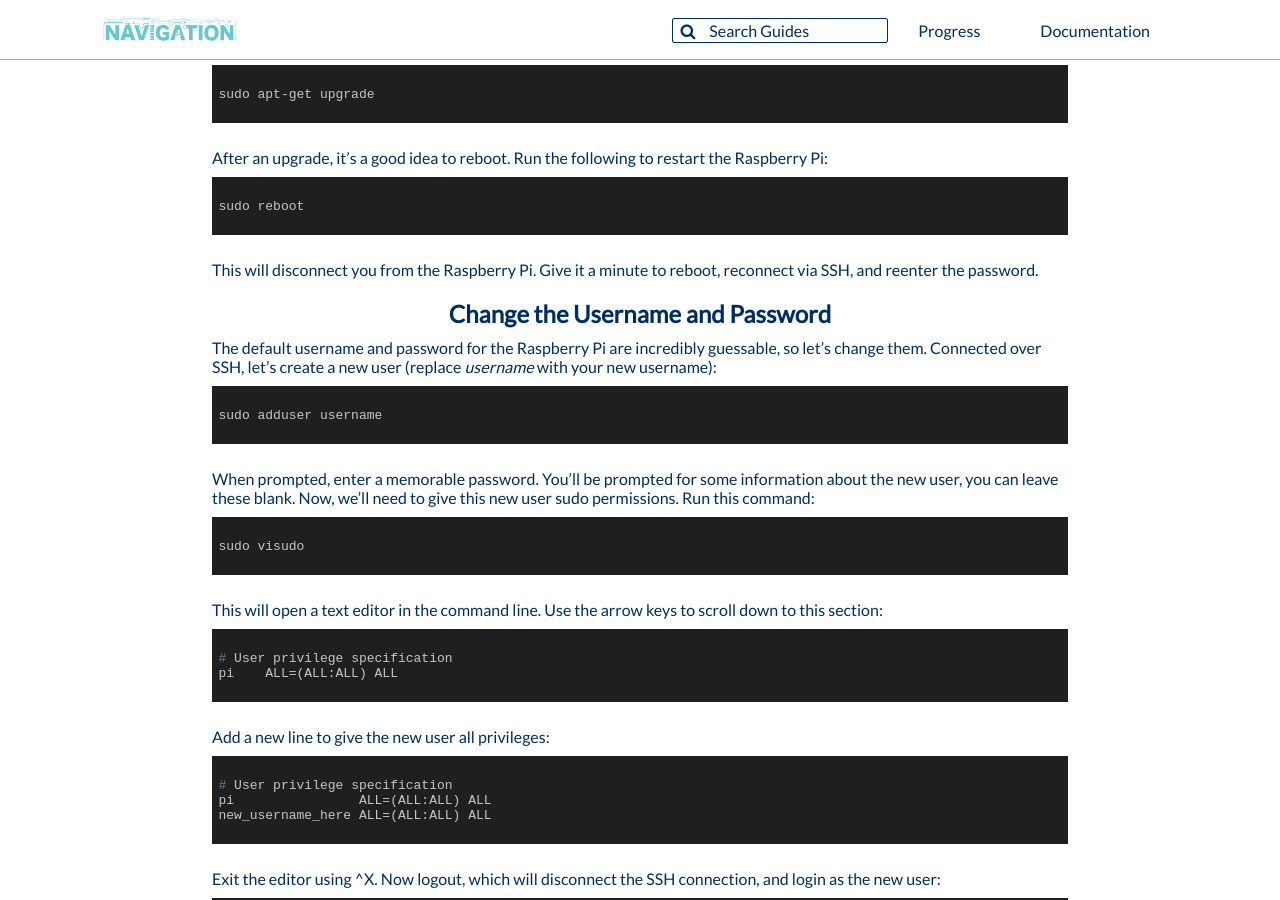
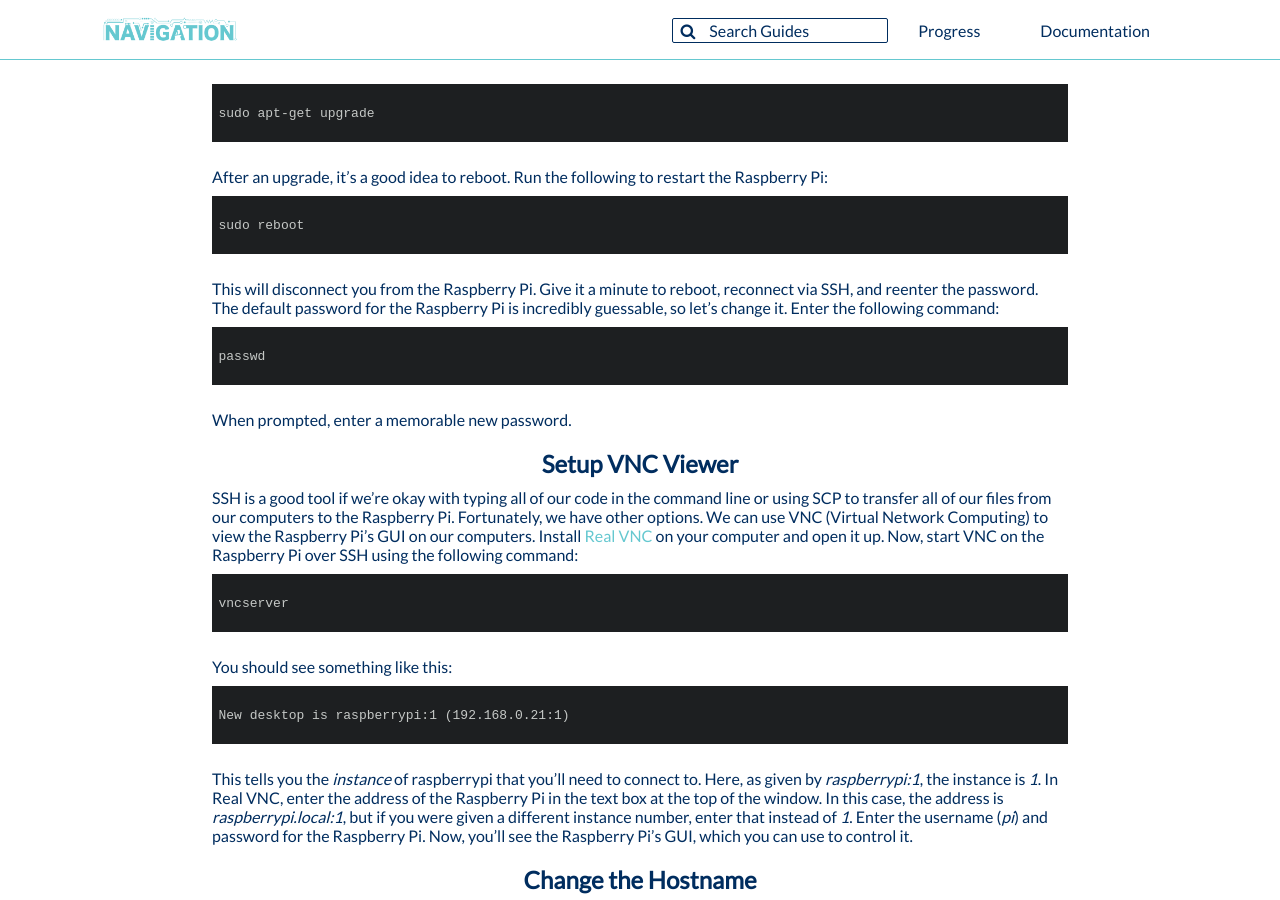
Before and after one commit to CUSail-Navigation/intrasite, a Jekyll site: the page built from _posts/2020-07-19-headless.md, in a window 1280 px wide and 900 px high, scrolled down 1111 px. Built offline with Jekyll 4.4.1, drawn with Linux system fonts in a browser that asks for light colours; some of the changed text lies outside the part shown.

```diff
--- a/_posts/2020-07-19-headless.md
+++ b/_posts/2020-07-19-headless.md
@@ -78,105 +78,46 @@ sudo reboot
 </code>
 </pre>
 
-This will disconnect you from the Raspberry Pi. Give it a minute to reboot, reconnect via SSH, and reenter the password.
-
-## Change the Username and Password
-
-The default username and password for the Raspberry Pi are incredibly guessable, so let's change them. Connected over SSH, let's create a new user (replace _username_ with your new username):
+This will disconnect you from the Raspberry Pi. Give it a minute to reboot, reconnect via SSH, and reenter the password. The default password for the Raspberry Pi is incredibly guessable, so let's change it. Enter the following command:
 
 <pre>
 <code class="shell">
-sudo adduser username
+passwd
 
 </code>
 </pre>
 
-When prompted, enter a memorable password. You'll be prompted for some information about the new user, you can leave these blank. Now, we'll need to give this new user sudo permissions. Run this command:
+When prompted, enter a memorable new password.
+
+## Setup VNC Viewer
+
+SSH is a good tool if we're okay with typing all of our code in the command line or using SCP to transfer all of our files from our computers to the Raspberry Pi. Fortunately, we have other options. We can use VNC (Virtual Network Computing) to view the Raspberry Pi's GUI on our computers. Install [Real VNC](https://www.realvnc.com/en/connect/download/viewer/) on your computer and open it up. Now, start VNC on the Raspberry Pi over SSH using the following command:
 
 <pre>
 <code class="shell">
-sudo visudo
+vncserver
 
 </code>
 </pre>
 
-This will open a text editor in the command line. Use the arrow keys to scroll down to this section:
+You should see something like this:
 
 <pre>
 <code class="shell">
-# User privilege specification
-pi    ALL=(ALL:ALL) ALL
+New desktop is raspberrypi:1 (192.168.0.21:1)
 
 </code>
 </pre>
 
-Add a new line to give the new user all privileges:
+This tells you the _instance_ of raspberrypi that you'll need to connect to. Here, as given by _raspberrypi:1_, the instance is _1_. In Real VNC, enter the address of the Raspberry Pi in the text box at the top of the window. In this case, the address is _raspberrypi.local:1_, but if you were given a different instance number, enter that instead of _1_. Enter the username (_pi_) and password for the Raspberry Pi. Now, you'll see the Raspberry Pi's GUI, which you can use to control it.
+
+## Change the Hostname
+
+The default hostname of any Raspberry Pi is _raspberrypi_, so if you have multiple Raspberry Pis, you may run into namespace errors when trying to SSH. To avoid this, let's make sure that each Raspberry Pi on our network has it's own unique hostname. There is a way to do this over the command line, but you would get disconnected and have to reconnect multiple times, so we'll use VNC. While connected to the Raspberry Pi over VNC, open the applications menu in the toolbar and go to _Preferences -> Raspberry Pi Configuration_ (this may require you to enter the password). Change the hostname to something memorable. Next, reboot the Raspberry Pi. VNC and SSH will be disconnected. Reconnect over SSH and VNC while changing the previous hostname, _raspberrypi_ to your new hostname. The new SSH command will be:
 
 <pre>
 <code class="shell">
-# User privilege specification
-pi                ALL=(ALL:ALL) ALL
-new_username_here ALL=(ALL:ALL) ALL
-
-</code>
-</pre>
-
-Exit the editor using ^X. Now logout, which will disconnect the SSH connection, and login as the new user:
-
-<pre>
-<code class="shell">
-logout
-
-</code>
-</pre>
-
-<pre>
-<code class="shell">
-ssh new_username_here@raspberrypi.local
-
-</code>
-</pre>
-
-## Setup VNC Viewer
-
-SSH is a good tool if we're okay with typing all of our code in the command line or using scp to transfer all of our files from our computers to the Raspberry Pi. Fortunately, we have other options. We can use VNC (Virtual Network Computing) to view the Raspberry Pi's GUI on our computers. Install the necessary packages on the Raspberry Pi over SSH using the following command:
-
-<pre>
-<code class="shell">
-sudo apt-get install tightvncserver
-
-</code>
-</pre>
-
-Install [Real VNC](https://www.realvnc.com/en/connect/download/viewer/) on your computer and open it up.
-
-Now, start VNC on the Raspberry Pi over SSH using the following command:
-
-<pre>
-<code class="shell">
-tightvncserver
-
-</code>
-</pre>
-
-The first time you do this, it will require you to setup a password to connect to the Raspberry Pi, make sure to write it down somewhere. Now, you should see something like this:
-
-<pre>
-<code class="shell">
-New 'X' desktop is raspberrypi:1
-
-</code>
-</pre>
-
-This tells you the _instance_ of raspberrypi that you'll need to connect to. Here, as given by _raspberrypi:1_, the instance is _1_. In Real VNC, enter the address of the Raspberry Pi in the text box at the top of the window. In this case, the address is _raspberrypi.local:1_, but if you were given a different instance number, enter that instead of _1_. Enter the password that you created when you are prompted. Now, you'll see the Raspberry Pi's GUI, which you can use to control the Raspberry Pi.
-
-## Change the Hostname
-
-The default hostname of any Raspberry Pi is _raspberrypi_, so if you have multiple Raspberry Pis, you may run into namespace errors when trying to SSH. To avoid this, let's make sure that each Raspberry Pi on our network has it's own unique hostname. There is a way to do this over the command line, but you would get disconnected and have to reconnect multiple times, so we'll use VNC. While connected to the Raspberry Pi over VNC, open the Raspberry Pi toolbar menu and go to Preferences -> Raspberry Pi Configuration (this may require you to enter the password). Change the hostname to something memorable. Next, reboot the Raspberry Pi. VNC and SSH will be disconnected. Reconnect over SSH and VNC while changing the previous hostname, _raspberrypi_ to your new hostname. The new SSH command will be:
-
-<pre>
-<code class="shell">
-ssh new_username_here@new_hostname_here.local
+ssh pi@new_hostname_here.local
 
 </code>
 </pre>
```
Also changed, not shown: other parts of _posts/2020-07-19-headless.md (+1 -1 lines), _posts/2020-07-25-picam.md (added, +56 -0 lines), images/opencv_logo.png (added), 1 other file.
